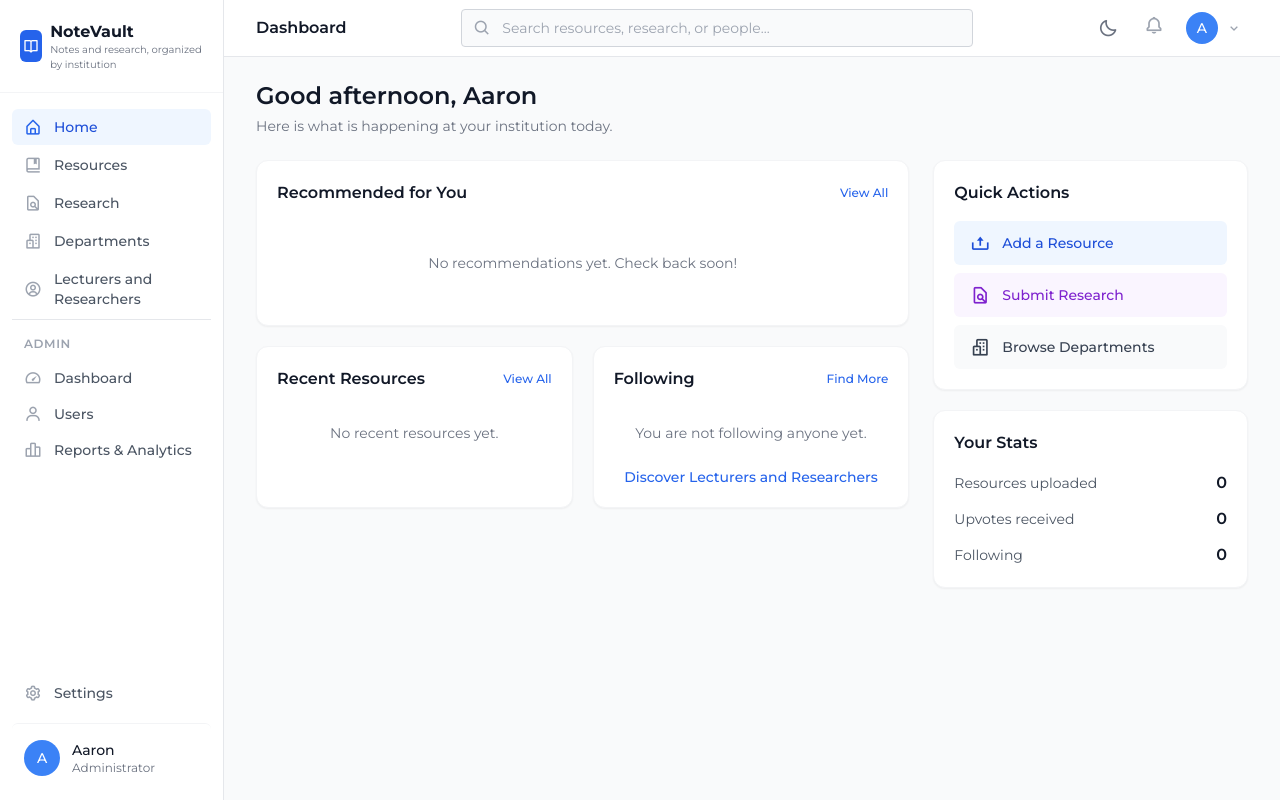
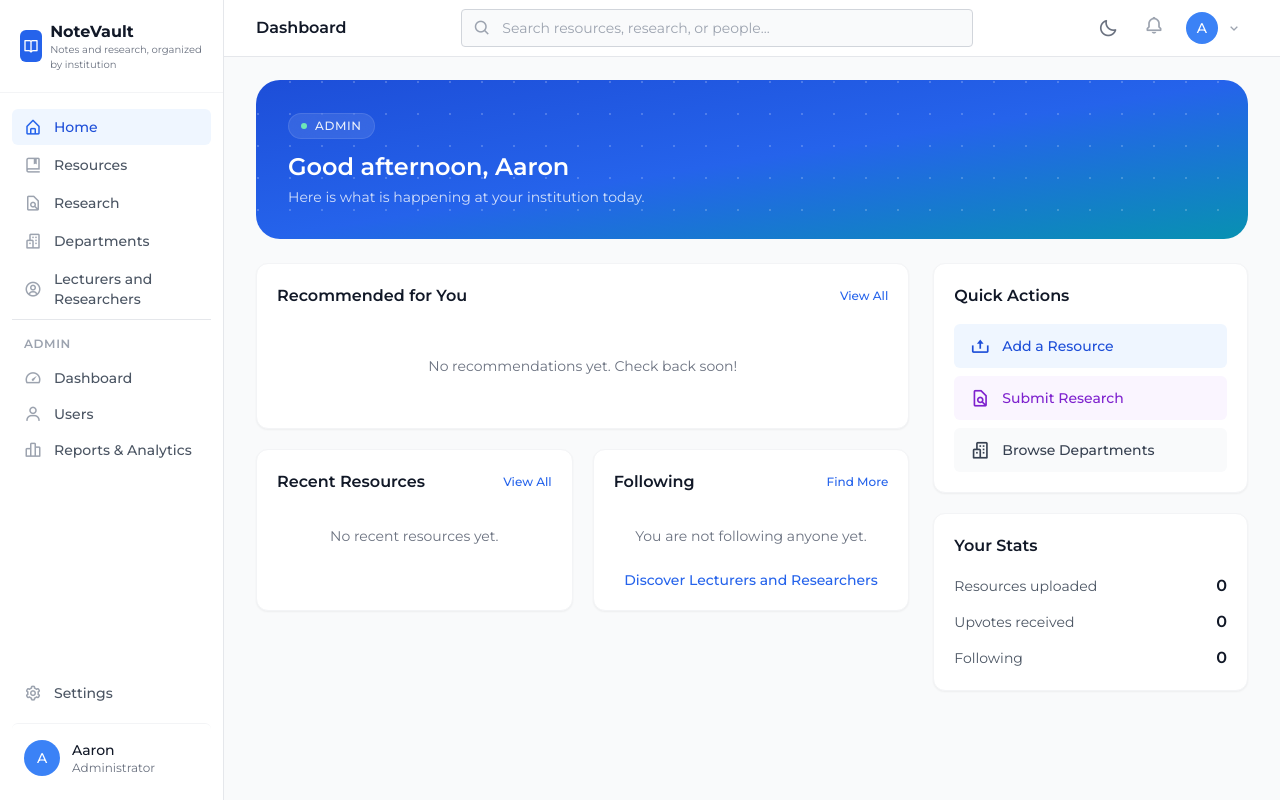
Before and after one commit to aaron-oluk/NoteVault, a Laravel app: page /dashboard in a window 1280 px wide. Run offline with Laravel 12, Linux system fonts and the light colour scheme; a user stored in the database is signed in; data comes from the database, SQL or seed files in the repository; data that the repository does not hold is empty; style sheets or scripts are compiled from the project's sources.

Commit message:
update dashboard UI

```diff
--- a/resources/views/dashboard.blade.php
+++ b/resources/views/dashboard.blade.php
@@ -5,12 +5,19 @@
 
 @section('content')
     <div class="max-w-7xl mx-auto">
-        <!-- Greeting Section -->
-        <div class="mb-4 sm:mb-6">
-            <h2 class="text-xl sm:text-2xl font-semibold text-gray-900 dark:text-white mb-1">{{ $greeting }},
-                {{ $user->first_name ?? 'there' }}</h2>
-            <p class="text-xs sm:text-sm text-gray-500 dark:text-gray-400">Here is what is happening at your institution
-                today.</p>
+        <!-- Greeting Hero, themed to match the landing page -->
+        <div class="relative overflow-hidden rounded-3xl mb-4 sm:mb-6 bg-gradient-to-br from-blue-700 via-blue-600 to-cyan-600 px-5 sm:px-8 py-6 sm:py-8">
+            <div class="absolute inset-0 opacity-20" style="background-image: radial-gradient(circle at 2px 2px, white 1px, transparent 0); background-size: 32px 32px;"></div>
+            <div class="relative">
+                <span class="inline-flex items-center gap-2 px-3 py-1 bg-white/10 backdrop-blur-md border border-white/10 rounded-full text-2xs sm:text-xs font-medium text-white/90 uppercase tracking-wider mb-3">
+                    <span class="w-1.5 h-1.5 bg-emerald-300 rounded-full"></span>
+                    {{ ucfirst($user->role) }}
+                </span>
+                <h2 class="text-xl sm:text-2xl font-semibold text-white mb-1">{{ $greeting }},
+                    {{ $user->first_name ?? 'there' }}</h2>
+                <p class="text-xs sm:text-sm text-white/80">Here is what is happening at your institution
+                    today.</p>
+            </div>
         </div>
 
         <!-- Main Content Grid -->
```
